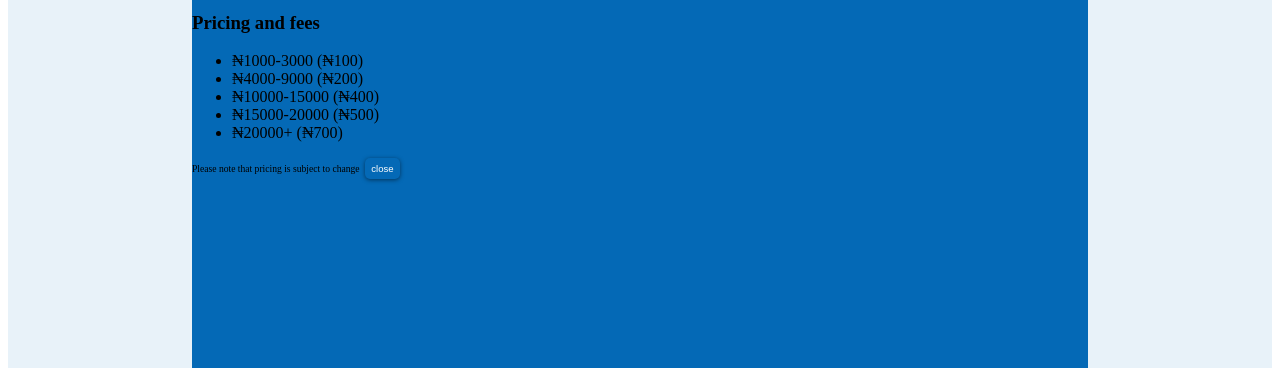
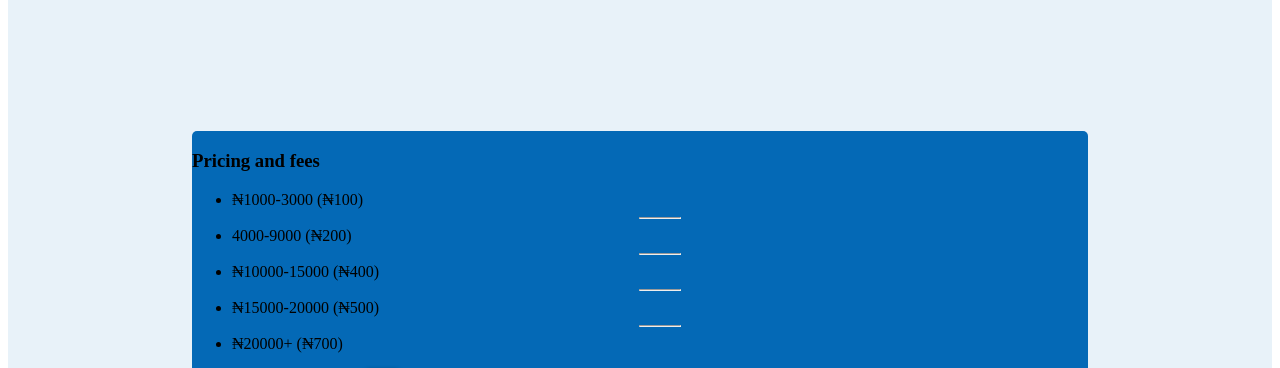
Before and after one commit to Oluwcdamilareo/xCash, a React (Create React App) app: page / in a window 1280 px wide. Both pictures are taken after a click on the button "Pricing". Shown: the part 127-495 px from the top of the page. Built offline with nearby package versions, Linux system fonts and the light colour scheme.

Commit message:
Begin styling pricing modal for desktop screen size

```diff
--- a/src/App.css
+++ b/src/App.css
@@ -14,6 +14,9 @@
     width: 100%;
 }
 
+.content{
+    padding: 6% 0;
+}
 #footer{
     margin-top: auto;
     text-align: center;
@@ -71,3 +74,9 @@
         display:none;
     }
 }
+
+@media only screen and (min-width: 600px){
+    .content{
+        padding: 0% 0;
+    }
+}
--- a/src/Pricing.js
+++ b/src/Pricing.js
@@ -9,9 +9,13 @@ export default ({close}) =>(
         <div className='pricing-content'>
             <ul>
                 <li><span>&#8358;</span>1000-3000 (<span>&#8358;</span>100)</li>
-                <li><span>&#8358;</span>4000-9000 (<span>&#8358;</span>200)</li>
+                <hr style={{width:'40px'}}></hr>
+                <li>4000-9000 (<span>&#8358;</span>200)</li>
+                <hr style={{width:'40px'}}></hr>
                 <li><span>&#8358;</span>10000-15000 (<span>&#8358;</span>400)</li>
+                <hr style={{width:'40px'}}></hr>
                 <li><span>&#8358;</span>15000-20000 (<span>&#8358;</span>500)</li>
+                <hr style={{width:'40px'}}></hr>
                 <li><span>&#8358;</span>20000+ (<span>&#8358;</span>700)</li>
             </ul>
 
--- a/src/PricingModal.js
+++ b/src/PricingModal.js
@@ -8,7 +8,7 @@ const contentStyle ={
     border: 'none',
     borderRadius: '5px',
     width: '70%',
-    height:'70%'
+
 }
 
 class PricingModal extends Component{
```
